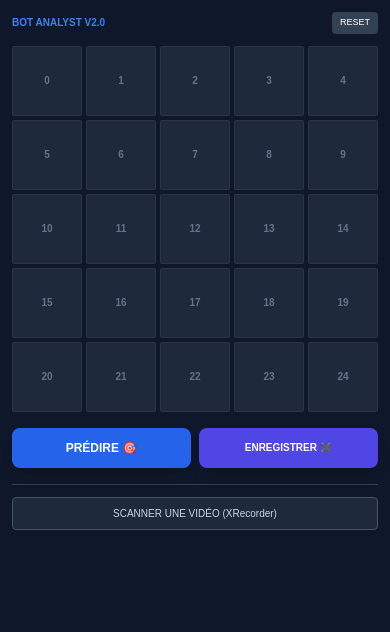
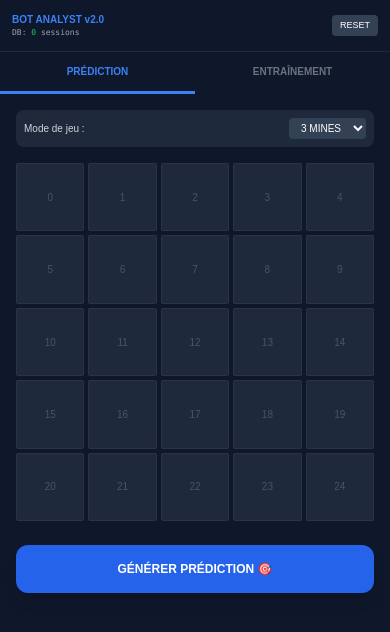
Before and after one commit to jackson200604/bot-mines-1win, a plain HTML site: page frontend/index.html in a window 390 px wide. Both pictures are taken after a click on the button "RESET". Drawn offline with nearby package versions, Linux system fonts and the light colour scheme; no server answers.

Commit message:
Update title and improve styling in index.html

```diff
--- a/frontend/index.html
+++ b/frontend/index.html
@@ -3,90 +3,160 @@
 <head>
     <meta charset="UTF-8">
     <meta name="viewport" content="width=device-width, initial-scale=1.0, maximum-scale=1.0, user-scalable=no">
-    <title>Mines Bot AI</title>
+    <title>Mines AI Analyst</title>
     <script src="https://cdn.tailwindcss.com"></script>
     <style>
         body { background-color: #0f172a; font-family: sans-serif; }
-        .grid-cell { aspect-ratio: 1/1; border: 1px solid rgba(255,255,255,0.05); cursor: pointer; }
-        .grid-cell.active { background-color: #ef4444; }
-        .grid-cell.predict { background-color: #22c55e; animation: pulse 1.5s infinite; }
-        @keyframes pulse { 0%, 100% { opacity: 1; } 50% { opacity: 0.4; } }
+        .grid-cell { aspect-ratio: 1/1; border: 1px solid rgba(255,255,255,0.05); }
+        .active { background-color: #ef4444; box-shadow: 0 0 10px #ef4444; }
+        .predict-zone { background-color: #22c55e; animation: pulse 1s infinite; }
+        @keyframes pulse { 0%, 100% { opacity: 1; } 50% { opacity: 0.5; } }
+        .tab-active { border-bottom: 3px solid #3b82f6; color: #3b82f6; }
     </style>
 </head>
-<body class="text-white p-3">
-    <div class="flex justify-between items-center mb-3">
-        <h1 class="text-[10px] font-black text-blue-500 uppercase">BOT ANALYST v2.0</h1>
-        <button onclick="resetGrid()" class="text-[9px] bg-slate-700 px-2 py-1 rounded">RESET</button>
+<body class="text-white">
+
+    <div class="flex justify-between items-center p-3 bg-slate-900 border-b border-slate-800">
+        <div>
+            <h1 class="text-[10px] font-black text-blue-500">BOT ANALYST v2.0</h1>
+            <p class="text-[8px] text-gray-400 font-mono">DB: <span id="db-count" class="text-green-500">0</span> sessions</p>
+        </div>
+        <button onclick="resetAll()" class="text-[9px] bg-slate-700 px-2 py-1 rounded">RESET</button>
     </div>
-    <div id="grid" class="grid grid-cols-5 gap-1 w-full mb-4"></div>
-    <div class="grid grid-cols-2 gap-2 mb-4">
-        <button onclick="getPrediction()" class="bg-blue-600 py-3 rounded-lg font-bold text-xs shadow-lg">PRÉDIRE 🎯</button>
-        <button onclick="sendToDatabase()" class="bg-indigo-600 py-3 rounded-lg font-bold text-[10px] shadow-lg">ENREGISTRER ✖️</button>
+
+    <div class="flex bg-slate-900 text-[10px] font-bold uppercase">
+        <div id="tab-pred" onclick="showPage('prediction')" class="flex-1 py-3 text-center cursor-pointer tab-active">Prédiction</div>
+        <div id="tab-train" onclick="showPage('training')" class="flex-1 py-3 text-center cursor-pointer text-gray-500">Entraînement</div>
     </div>
-    <div class="border-t border-slate-700 pt-3">
-        <input type="file" id="videoFile" accept="video/*" class="hidden" onchange="handleUpload()">
-        <button id="uploadBtn" onclick="document.getElementById('videoFile').click()" class="w-full bg-slate-800 border border-slate-600 py-2 rounded text-[10px] text-slate-300">SCANNER UNE VIDÉO (XRecorder)</button>
+
+    <div class="p-4">
+        <div id="page-prediction">
+            <div class="flex items-center justify-between mb-4 bg-slate-800 p-2 rounded-lg">
+                <span class="text-[10px] text-gray-300">Mode de jeu :</span>
+                <select id="mine-count" class="bg-slate-700 text-[10px] rounded px-2 py-1 outline-none">
+                    <option value="1">1 MINE</option>
+                    <option value="3" selected>3 MINES</option>
+                    <option value="5">5 MINES</option>
+                </select>
+            </div>
+            <div id="grid-pred" class="grid grid-cols-5 gap-1 w-full mb-6"></div>
+            <button onclick="getPrediction()" class="w-full bg-blue-600 py-4 rounded-xl font-black text-xs shadow-lg active:scale-95 transition">
+                GÉNÉRER PRÉDICTION 🎯
+            </button>
+        </div>
+
+        <div id="page-training" class="hidden">
+            <p class="text-[9px] text-gray-400 mb-2 italic">Cochez les mines révélées à la fin du jeu :</p>
+            <div id="grid-train" class="grid grid-cols-5 gap-1 w-full mb-4"></div>
+            <button onclick="sendToDatabase()" class="w-full bg-indigo-600 py-3 rounded-lg font-bold text-xs mb-6 shadow-lg">
+                ENREGISTRER LA SESSION ✖️
+            </button>
+            <div class="border-t border-slate-800 pt-4">
+                <input type="file" id="videoFile" accept="video/*" class="hidden" onchange="handleUpload()">
+                <button id="uploadBtn" onclick="document.getElementById('videoFile').click()" class="w-full bg-slate-800 border border-slate-700 py-3 rounded text-[10px] text-slate-400">
+                    SCANNER VIDÉO XRECORDER
+                </button>
+            </div>
+        </div>
     </div>
+
     <script>
         const API_URL = 'https://bot-mines-1win.onrender.com';
-        let selectedMines = [];
-        const grid = document.getElementById('grid');
-        for (let i = 0; i < 25; i++) {
-            const cell = document.createElement('div');
-            cell.className = 'grid-cell bg-slate-800 rounded-sm flex items-center justify-center text-[10px] font-bold text-slate-500';
-            cell.innerText = i;
-            cell.onclick = () => {
-                if (selectedMines.includes(i)) {
-                    selectedMines = selectedMines.filter(m => m !== i);
-                    cell.classList.remove('active');
-                } else {
-                    selectedMines.push(i);
-                    cell.classList.add('active');
-                }
-            };
-            grid.appendChild(cell);
+        let trainingMines = [];
+
+        function init() {
+            const gP = document.getElementById('grid-pred');
+            const gT = document.getElementById('grid-train');
+            for(let i=0; i<25; i++) {
+                const cP = document.createElement('div');
+                cP.className = 'grid-cell bg-slate-800 rounded-sm flex items-center justify-center text-[10px] text-slate-600';
+                cP.innerText = i;
+                gP.appendChild(cP);
+
+                const cT = document.createElement('div');
+                cT.className = 'grid-cell bg-slate-800 rounded-sm flex items-center justify-center text-[10px] text-slate-500';
+                cT.innerText = i;
+                cT.onclick = () => {
+                    if(trainingMines.includes(i)) {
+                        trainingMines = trainingMines.filter(m => m !== i);
+                        cT.classList.remove('active');
+                    } else {
+                        trainingMines.push(i);
+                        cT.classList.add('active');
+                    }
+                };
+                gT.appendChild(cT);
+            }
+            updateStats();
         }
-        function resetGrid() {
-            selectedMines = [];
-            document.querySelectorAll('.grid-cell').forEach(c => c.classList.remove('active', 'predict'));
+
+        async function updateStats() {
+            try {
+                const res = await fetch(`${API_URL}/stats`);
+                const data = await res.json();
+                document.getElementById('db-count').innerText = data.total_sessions;
+            } catch(e) { console.log("Erreur stats"); }
         }
+
+        function showPage(page) {
+            document.getElementById('page-prediction').classList.toggle('hidden', page !== 'prediction');
+            document.getElementById('page-training').classList.toggle('hidden', page !== 'training');
+            document.getElementById('tab-pred').classList.toggle('tab-active', page === 'prediction');
+            document.getElementById('tab-train').classList.toggle('tab-active', page === 'training');
+        }
+
         async function getPrediction() {
+            const count = document.getElementById('mine-count').value;
+            document.querySelectorAll('#grid-pred .grid-cell').forEach(c => c.classList.remove('predict-zone'));
             try {
                 const res = await fetch(`${API_URL}/predict`, {
                     method: 'POST',
                     headers: {'Content-Type': 'application/json'},
-                    body: JSON.stringify({ mines: selectedMines })
+                    body: JSON.stringify({ count: count })
                 });
                 const data = await res.json();
-                data.predictions.forEach(id => { document.querySelectorAll('.grid-cell')[id].classList.add('predict'); });
-            } catch (e) { alert("Erreur Serveur Render"); }
+                data.predictions.forEach(id => {
+                    document.querySelectorAll('#grid-pred .grid-cell')[id].classList.add('predict-zone');
+                });
+            } catch(e) { alert("Erreur Serveur"); }
         }
+
         async function sendToDatabase() {
-            if (selectedMines.length === 0) return alert("Sélectionne les croix !");
+            if(trainingMines.length === 0) return alert("Cochez les mines !");
             try {
                 await fetch(`${API_URL}/train`, {
                     method: 'POST',
                     headers: {'Content-Type': 'application/json'},
-                    body: JSON.stringify({ mines: selectedMines })
+                    body: JSON.stringify({ mines: trainingMines })
                 });
-                alert("Appris ! ✅");
-                resetGrid();
-            } catch (e) { alert("Erreur"); }
+                alert("Appris !");
+                trainingMines = [];
+                document.querySelectorAll('#grid-train .grid-cell').forEach(c => c.classList.remove('active'));
+                updateStats();
+            } catch(e) { alert("Erreur"); }
         }
+
         async function handleUpload() {
             const file = document.getElementById('videoFile').files[0];
-            if (!file) return;
+            if(!file) return;
             const btn = document.getElementById('uploadBtn');
-            btn.innerText = "ANALYSE...";
+            btn.innerText = "ANALYSE EN COURS...";
             const formData = new FormData();
             formData.append('file', file);
             try {
-                const res = await fetch(`${API_URL}/process_video`, { method: 'POST', body: formData });
-                const data = await res.json();
-                alert("Cerveau mis à jour !");
-            } catch (e) { alert("Erreur vidéo"); }
-            btn.innerText = "SCANNER UNE VIDÉO (XRecorder)";
+                await fetch(`${API_URL}/process_video`, { method: 'POST', body: formData });
+                alert("Cerveau mis à jour via vidéo !");
+                updateStats();
+            } catch(e) { alert("Erreur vidéo"); }
+            btn.innerText = "SCANNER VIDÉO XRECORDER";
         }
+
+        function resetAll() {
+            document.querySelectorAll('.grid-cell').forEach(c => c.classList.remove('active', 'predict-zone'));
+            trainingMines = [];
+        }
+
+        init();
     </script>
 </body>
 </html>
```
